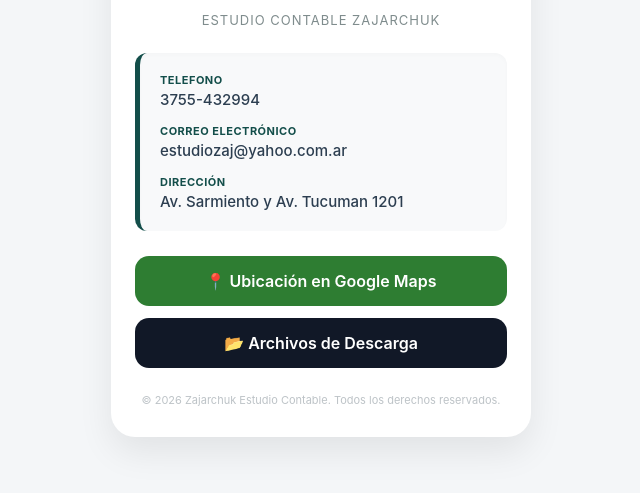
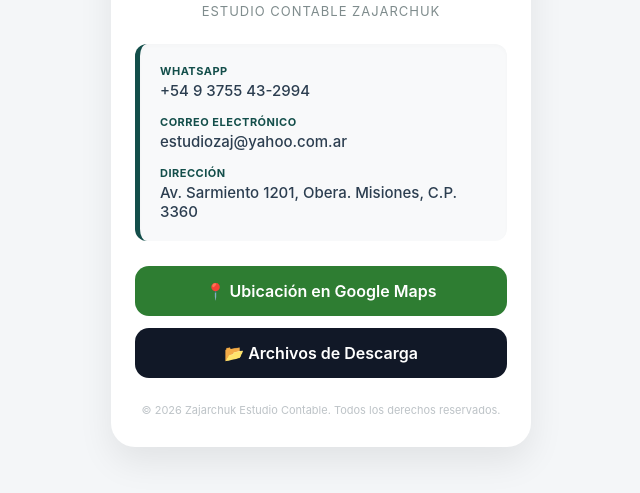
Before and after one commit to agus23793-debug/qr-estudio, a plain HTML site: page index.html in a window 1280 px wide. Shown: the part 283-776 px from the top of the page, without its empty margins (319-959 px from the left). Drawn offline with Linux system fonts and the light colour scheme.

Commit message:
Actualización de datos del estudio

```diff
--- a/index.html
+++ b/index.html
@@ -131,14 +131,14 @@
 
     <div class="info-box">
         <div class="info-item">
-            <div class="info-label">Telefono</div>
-            <div class="info-value">3755-432994</div> </div>
+            <div class="info-label">Whatsapp</div>
+            <div class="info-value">+54 9 3755 43-2994</div> </div>
         <div class="info-item">
             <div class="info-label">Correo Electrónico</div>
             <div class="info-value">estudiozaj@yahoo.com.ar</div> </div>
         <div class="info-item">
             <div class="info-label">Dirección</div>
-            <div class="info-value">Av. Sarmiento y Av. Tucuman 1201</div> </div>
+            <div class="info-value">Av. Sarmiento 1201, Obera. Misiones, C.P. 3360</div> </div>
     </div>
 
     <!-- BOTONES DE ACCIÓN (INTERACTIVOS) -->
```
